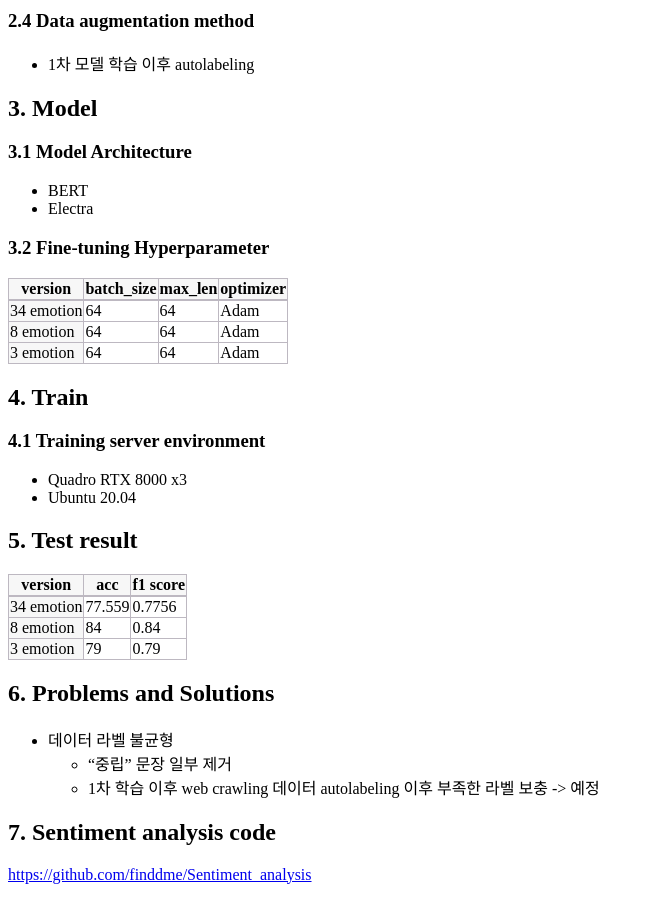
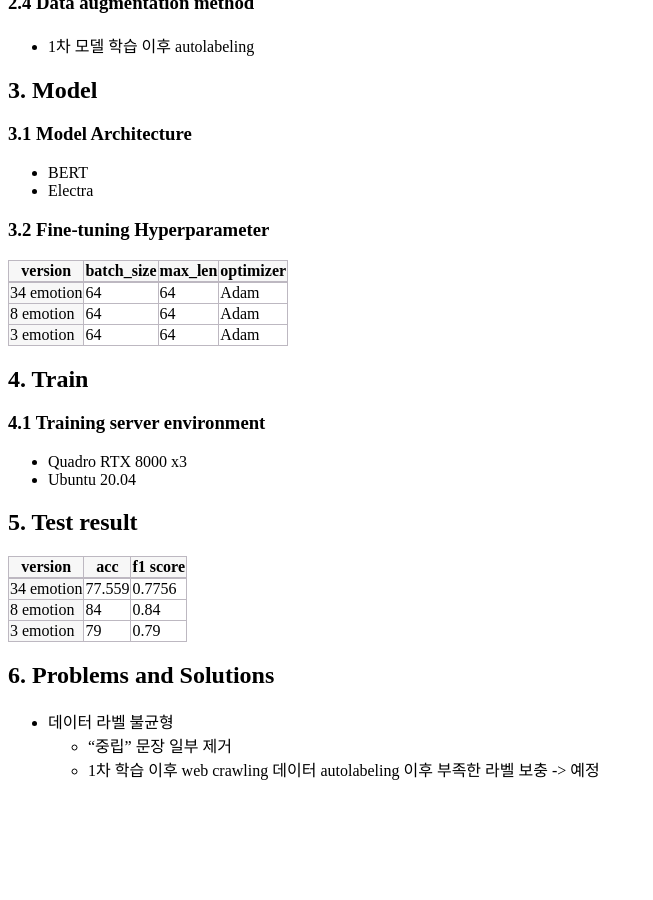
Before and after one commit to finddme/finddme.github.io, a Jekyll site: the page built from _posts/2022-09-24-SentimentAnalysis.md, in a window 1280 px wide and 900 px high, scrolled down 1251 px. Shown: the whole window, without its empty margins (0-653 px from the left). Built offline with Jekyll 4.4.1, drawn with Linux system fonts in a browser that asks for light colours; after the commit the page ends 2048 px from its top, so only the background shows below that; some of the changed text lies outside the part shown.

Commit message:
Update 2022-09-24-SentimentAnalysis.md

```diff
--- a/_posts/2022-09-24-SentimentAnalysis.md
+++ b/_posts/2022-09-24-SentimentAnalysis.md
@@ -191,7 +191,3 @@
   - 데이터 라벨 불균형
     - "중립" 문장 일부 제거
     - 1차 학습 이후 web crawling 데이터 autolabeling 이후 부족한 라벨 보충 -> 예정
-
-## 7\. Sentiment analysis code
-
-[https://github.com/finddme/Sentiment_analysis](https://github.com/finddme/Sentiment_analysis)
```
